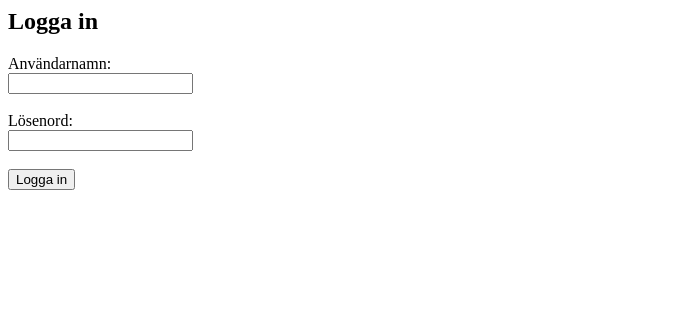
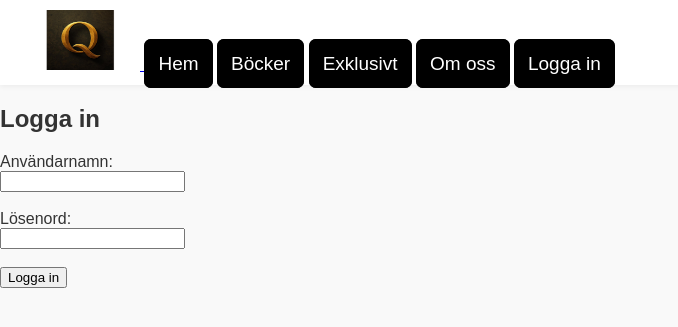
Before and after one commit to aosterlund/Qvintus, a PHP site: page /login.php in a window 1280 px wide. Shown: the top 327 px of the page, without its empty margins (0-678 px from the left). Run offline with PHP 8.4, Linux system fonts and the light colour scheme.

Commit message:
Created header and footer

```diff
--- a/about_us.php
+++ b/about_us.php
@@ -0,0 +1,4 @@
+<?php
+    include "includes/header.php";
+
+?>
--- a/exclusives.php
+++ b/exclusives.php
@@ -0,0 +1,4 @@
+<?php
+    include "includes/header.php";
+
+?>
--- a/includes/header.php
+++ b/includes/header.php
@@ -11,9 +11,9 @@ if (isset($_POST['logout'])) {
 // Menu links for guests
 $menuLinks = [
     ["title" => "Hem", "url" => "front_page.php"],
-    ["title" => "Böcker", "url" => "books.php"],
+    ["title" => "Böcker", "url" => "search_page.php"],
     ["title" => "Exklusivt", "url" => "exclusives.php"],
-    ["title" => "Om oss", "url" => "about-us.php"],
+    ["title" => "Om oss", "url" => "about_us.php"],
     ["title" => "Logga in", "url" => "login.php"],
 ];
 ?>
@@ -22,12 +22,12 @@ $menuLinks = [
 <head>
     <meta charset="UTF-8">
     <title>Qvintus - Inloggningssystem</title>
-    <link rel="stylesheet" href="../css/style.css">
+    <link rel="stylesheet" href="css/style.css">
 </head>
 <body>
 <header>
     <nav id="navigation">
-        <a href="../index.php">
+        <a href="index.php">
             <img src="images/Qvintus_Logo.png" style="height: 60px; width: 120px;">
         </a>
 
@@ -35,7 +35,7 @@ $menuLinks = [
             <a href="../home.php" class="button">Hem</a>
 
             <?php if ($user->checkUserRole(50)): ?>
-                <a href="../admin.php" class="button">Adminpanel</a>
+                <a href="admin.php" class="button">Adminpanel</a>
             <?php endif; ?>
 
             <form method="post" action="" style="display: inline;">
--- a/login.php
+++ b/login.php
@@ -1,6 +1,7 @@
 <?php
 session_start();
 require_once 'includes/db.php';
+include "includes/header.php";
 
 $error = '';
 
```
